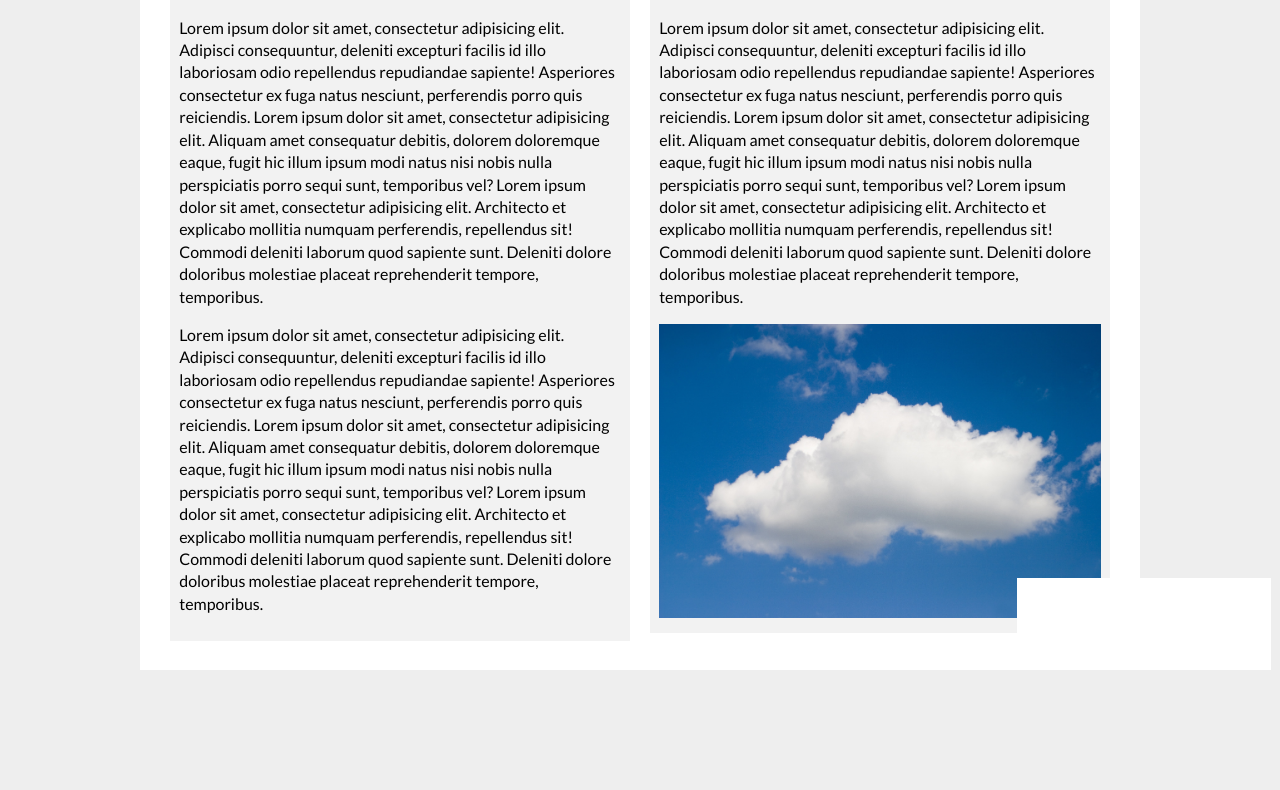
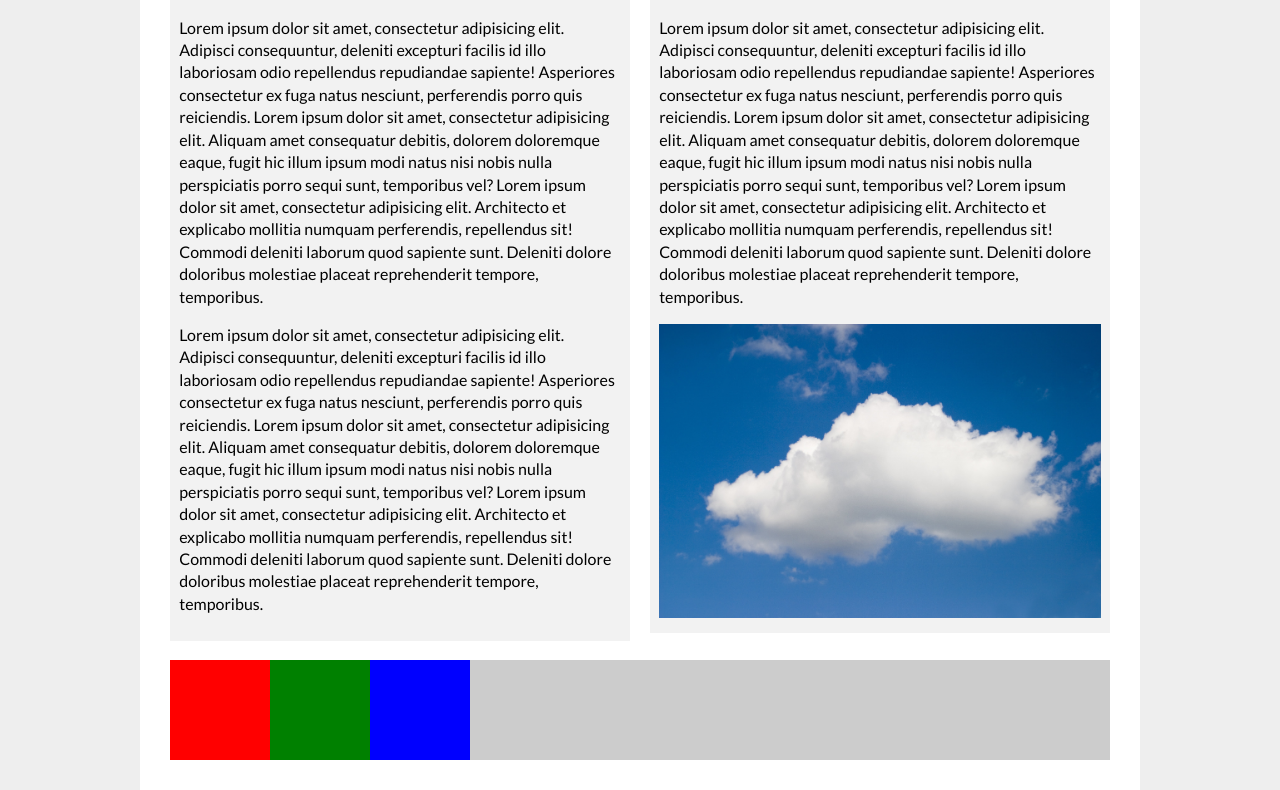
Before and after one commit to tahmid-tanzim/CSS-Positioning, a website: page app/index.html in a window 1280 px wide. Shown: the part 947-1737 px from the top of the page. Before the commit the page ends 1617 px from the top, so only its background shows below. Drawn offline with Linux system fonts and the light colour scheme.

Commit message:
CSS Flexbox Tutorial #2 - Flex Containers

```diff
--- a/app/index.html
+++ b/app/index.html
@@ -77,9 +77,13 @@
                 sapiente sunt. Deleniti dolore doloribus molestiae placeat reprehenderit tempore, temporibus.</p>
             <img src="images/cloud.jpg" alt="Cloud" width="100%">
         </aside>
+    </div>
 
+    <div class="flex-container">
+        <div class="box red"></div>
+        <div class="box green"></div>
+        <div class="box blue"></div>
     </div>
 </div>
-
 </body>
 </html>
--- a/app/sass/style.scss
+++ b/app/sass/style.scss
@@ -124,6 +124,34 @@ nav {
         }
     }
 
+    .flex-container {
+        margin: 10px 1%;
+        background-color: #ccc;
+        display: flex;
+
+        .box {
+            width: 100px;
+            height: 100px;
+            //float: left;
+        }
+
+        .red {
+            background-color: red;
+        }
+        .blue {
+            background-color: blue;
+        }
+        .green {
+            background-color: green;
+        }
+
+        //&:after {
+        //    content: '';
+        //    display: block;
+        //    clear: both;
+        //}
+    }
+
     &:after {
         content: "";
         display: block;
```
Also changed, not shown: app/css/style.css, 1 other file. Lines whose indentation alone changed are shown as unchanged.
